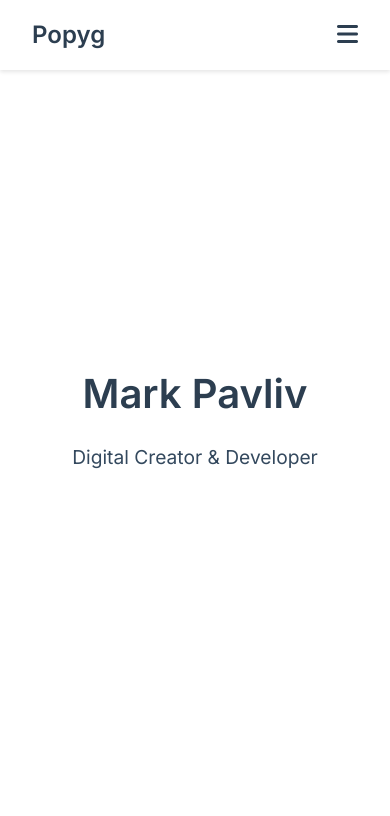
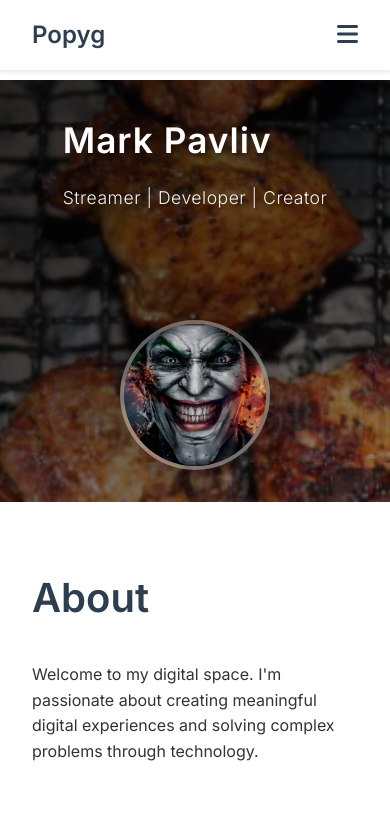
Before and after one commit to rudingifi/lp-popyg, a plain HTML site: page index.html in a window 390 px wide. Shown: the top 816 px of the page. Drawn offline with Linux system fonts and the light colour scheme; no server answers.

Commit message:
added pictures and avatars

```diff
--- a/index.html
+++ b/index.html
@@ -4,6 +4,8 @@
     <meta charset="UTF-8">
     <meta name="viewport" content="width=device-width, initial-scale=1.0">
     <title>Popyg - Mark Pavliv</title>
+    <link rel="icon" type="image/png" href="images/favicon.png">
+    <link rel="apple-touch-icon" href="images/favicon.png">
     <link rel="stylesheet" href="styles.css">
     <link rel="preconnect" href="https://fonts.googleapis.com">
     <link rel="preconnect" href="https://fonts.gstatic.com" crossorigin>
@@ -27,8 +29,13 @@
 
     <main>
         <section class="hero">
-            <h1>Mark Pavliv</h1>
-            <p class="subtitle">Digital Creator & Developer</p>
+            <div class="hero-content">
+                <h1>Mark Pavliv</h1>
+                <p class="subtitle">Streamer | Developer | Creator</p>
+            </div>
+            <div class="avatar-container">
+                <img src="images/gandon_avatar.png" alt="Mark Pavliv" class="avatar-image">
+            </div>
         </section>
 
         <section id="about" class="section">
@@ -40,29 +47,6 @@
             <h2>Articles</h2>
             <div class="project-grid">
                 <!-- RSS feed content will be dynamically inserted here -->
-            </div>
-        </section>
-
-        <section id="projects" class="section">
-            <div class="project-grid">
-                <div class="project-card">
-                    <div class="placeholder-image">
-                        <i class="fas fa-newspaper"></i>
-                        <span>Coming Soon</span>
-                    </div>
-                    <h3>Article 5</h3>
-                    <p>New article is coming soon...</p>
-                    <a href="#" class="read-more" target="_blank">Read More <i class="fas fa-arrow-right"></i></a>
-                </div>
-                <div class="project-card">
-                    <div class="placeholder-image">
-                        <i class="fas fa-newspaper"></i>
-                        <span>Coming Soon</span>
-                    </div>
-                    <h3>Article 6</h3>
-                    <p>New article is coming soon...</p>
-                    <a href="#" class="read-more" target="_blank">Read More <i class="fas fa-arrow-right"></i></a>
-                </div>
             </div>
         </section>
 
--- a/styles.css
+++ b/styles.css
@@ -59,25 +59,123 @@ main {
 }
 
 .hero {
-    min-height: 80vh;
+    min-height: 40vh;
     display: flex;
-    flex-direction: column;
-    justify-content: center;
+    flex-direction: row;
+    justify-content: space-between;
     align-items: center;
-    text-align: center;
     padding: var(--spacing-unit);
+    background-image: url('images/header.png');
+    background-size: cover;
+    background-position: center;
+    position: relative;
+    overflow: hidden;
 }
 
-h1 {
-    font-size: 3.5rem;
-    font-weight: 600;
-    margin-bottom: 1rem;
-    color: var(--primary-color);
+.hero::before {
+    content: '';
+    position: absolute;
+    top: 0;
+    left: 0;
+    right: 0;
+    bottom: 0;
+    background: linear-gradient(135deg, rgba(0, 0, 0, 0.8) 0%, rgba(0, 0, 0, 0.4) 100%);
+    z-index: 1;
 }
 
-.subtitle {
-    font-size: 1.5rem;
-    color: var(--secondary-color);
+.hero-content {
+    position: relative;
+    z-index: 2;
+    color: white;
+    text-align: left;
+    padding-left: 8%;
+    max-width: 60%;
+    animation: fadeInLeft 1s ease-out;
+}
+
+.hero h1 {
+    font-size: 4rem;
+    font-weight: 700;
+    margin-bottom: 1rem;
+    color: white;
+    text-shadow: 2px 2px 4px rgba(0, 0, 0, 0.3);
+    letter-spacing: 1px;
+}
+
+.hero .subtitle {
+    font-size: 1.8rem;
+    color: rgba(255, 255, 255, 0.95);
+    text-shadow: 1px 1px 2px rgba(0, 0, 0, 0.3);
+    font-weight: 300;
+    letter-spacing: 0.5px;
+}
+
+.avatar-container {
+    position: relative;
+    z-index: 2;
+    width: 250px;
+    height: 250px;
+    background: rgba(255, 255, 255, 0.1);
+    border-radius: 50%;
+    margin-right: 8%;
+    display: flex;
+    align-items: center;
+    justify-content: center;
+    border: 4px solid rgba(255, 255, 255, 0.3);
+    backdrop-filter: blur(5px);
+    box-shadow: 0 8px 32px rgba(0, 0, 0, 0.2);
+    transition: transform 0.3s ease, box-shadow 0.3s ease;
+    animation: fadeInRight 1s ease-out;
+    overflow: hidden;
+}
+
+.avatar-container:hover {
+    transform: scale(1.05);
+    box-shadow: 0 12px 40px rgba(0, 0, 0, 0.3);
+    border-color: rgba(255, 255, 255, 0.5);
+}
+
+.avatar-image {
+    width: 100%;
+    height: 100%;
+    object-fit: cover;
+    transition: transform 0.3s ease;
+}
+
+.avatar-container:hover .avatar-image {
+    transform: scale(1.1);
+}
+
+.avatar-container i {
+    font-size: 5rem;
+    color: rgba(255, 255, 255, 0.7);
+    transition: color 0.3s ease;
+}
+
+.avatar-container:hover i {
+    color: rgba(255, 255, 255, 0.9);
+}
+
+@keyframes fadeInLeft {
+    from {
+        opacity: 0;
+        transform: translateX(-30px);
+    }
+    to {
+        opacity: 1;
+        transform: translateX(0);
+    }
+}
+
+@keyframes fadeInRight {
+    from {
+        opacity: 0;
+        transform: translateX(30px);
+    }
+    to {
+        opacity: 1;
+        transform: translateX(0);
+    }
 }
 
 .section {
@@ -191,6 +289,21 @@ footer {
     color: var(--primary-color);
 }
 
+@media (max-width: 1024px) {
+    .hero h1 {
+        font-size: 3.5rem;
+    }
+
+    .hero .subtitle {
+        font-size: 1.5rem;
+    }
+
+    .avatar-container {
+        width: 200px;
+        height: 200px;
+    }
+}
+
 @media (max-width: 768px) {
     .mobile-menu-btn {
         display: block;
@@ -222,17 +335,55 @@ footer {
         height: 150px;
     }
 
-    h1 {
-        font-size: 2.5rem;
+    .hero {
+        flex-direction: column;
+        text-align: center;
+        padding: 3rem 2rem;
+        min-height: 50vh;
     }
 
-    .subtitle {
-        font-size: 1.2rem;
+    .hero-content {
+        padding-left: 0;
+        margin-bottom: 2rem;
+        max-width: 100%;
+    }
+
+    .avatar-container {
+        margin-right: 0;
+        width: 180px;
+        height: 180px;
+    }
+
+    .hero h1 {
+        font-size: 2.8rem;
+    }
+
+    .hero .subtitle {
+        font-size: 1.3rem;
     }
 
     .contact-links {
         flex-direction: column;
         gap: 1rem;
+    }
+}
+
+@media (max-width: 480px) {
+    .hero {
+        padding: 2rem 1rem;
+    }
+
+    .hero h1 {
+        font-size: 2.2rem;
+    }
+
+    .hero .subtitle {
+        font-size: 1.1rem;
+    }
+
+    .avatar-container {
+        width: 150px;
+        height: 150px;
     }
 }
 
```
Also changed, not shown: images/favicon.png (added), images/gandon_avatar.png (added), images/header.png (added).
